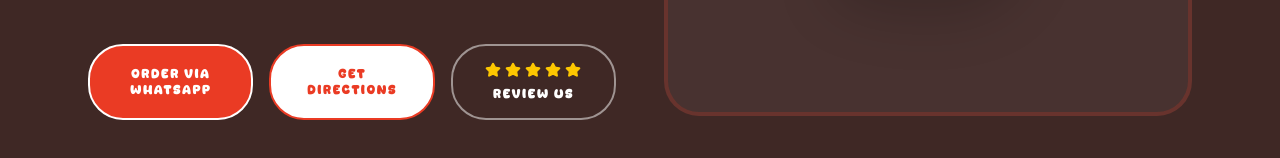
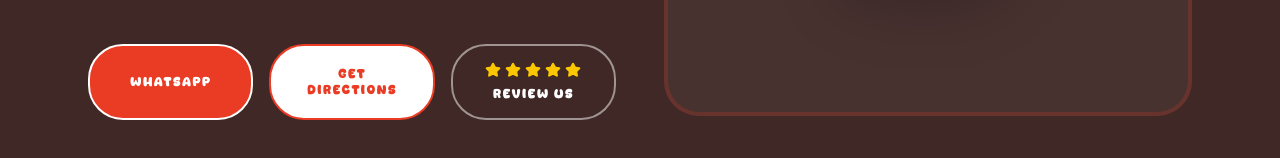
Before and after one commit to smashbuae/smashb, a React (Vite) app: page /location in a window 1280 px wide. Shown: the part 590-748 px from the top of the page. Built offline with nearby package versions, Linux system fonts and the light colour scheme; a web font is replaced by a local one.

Commit message:
feat: Shorten WhatsApp button text
Updates the text on the WhatsApp order button from "Order via WhatsApp" to simply "WhatsApp" to improve brevity and visual clarity on the location page.

```diff
--- a/pages/Location.tsx
+++ b/pages/Location.tsx
@@ -62,7 +62,7 @@
                 rel="noopener noreferrer"
                 className="flex-1 min-w-[140px] flex items-center justify-center bg-smash-red text-white font-primary px-4 md:px-8 py-3 md:py-4 rounded-[35px] text-[10px] md:text-xs uppercase tracking-widest border-2 border-white text-center"
               >
-                Order via WhatsApp
+                WhatsApp
               </motion.a>
 
               <motion.a
```
